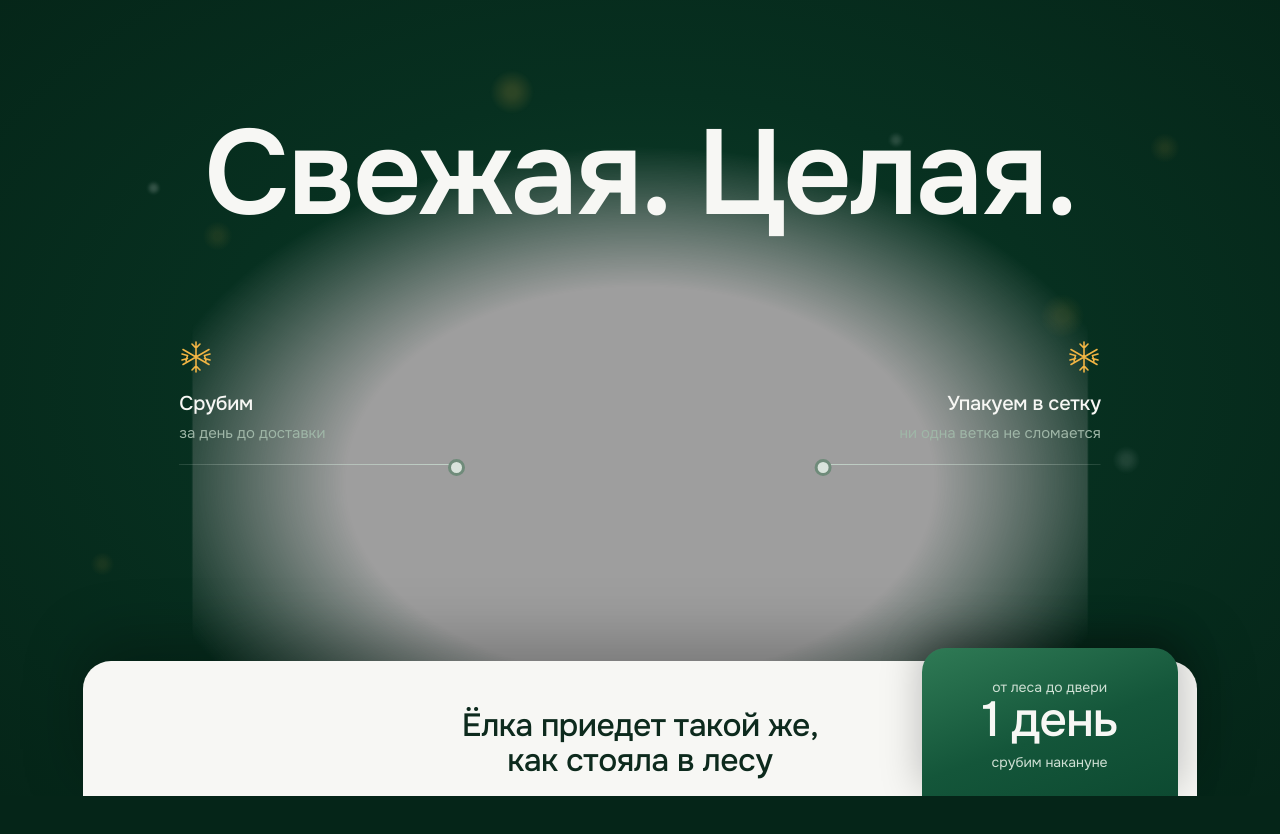
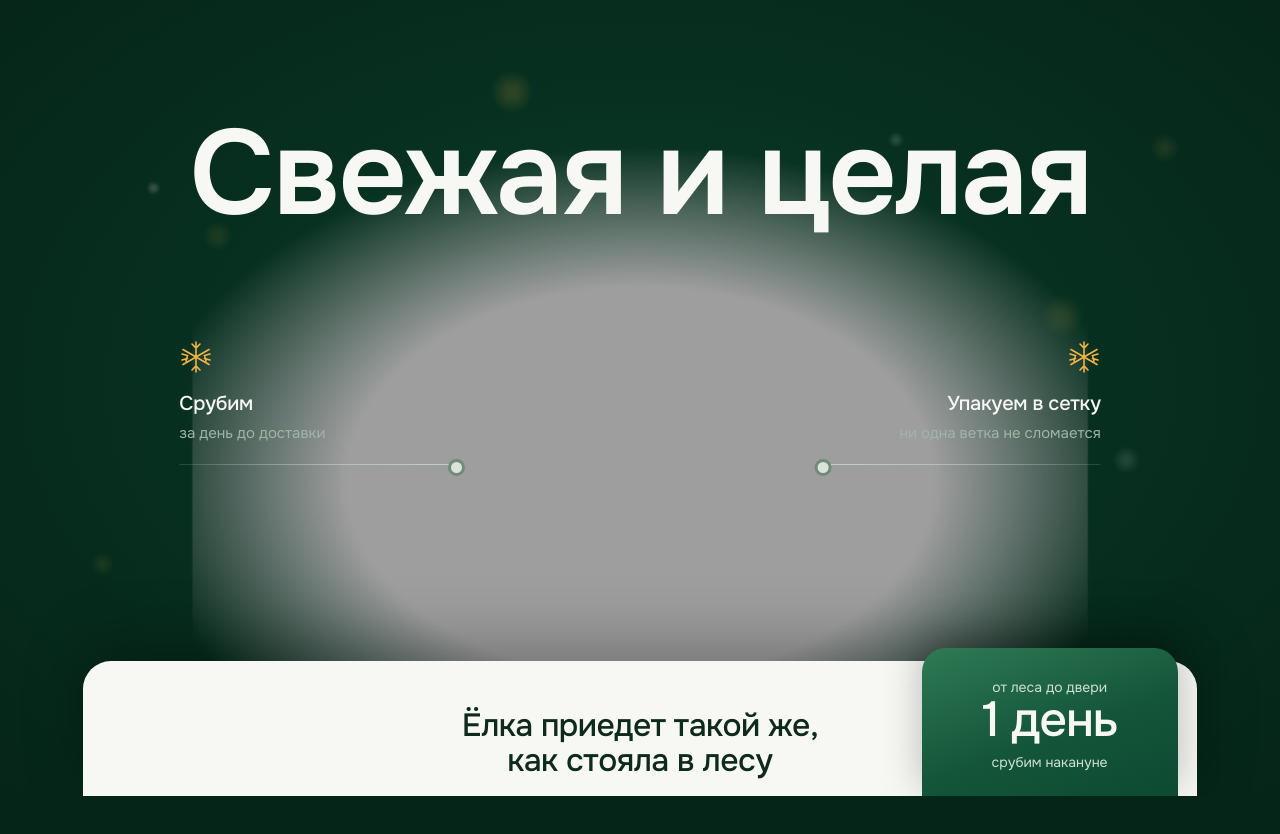
Before and after one commit to Ivanweb1/elki-wow-demo, a plain HTML site: page index.html in a window 1280 px wide. Shown: the part 804-1638 px from the top of the page. Drawn offline with nearby package versions, Linux system fonts and the light colour scheme; animation ran at ten frames a second.

Commit message:
Title without dots
Co-Authored-By: Claude Opus 5.5 <noreply@anthropic.com>

```diff
--- a/index.html
+++ b/index.html
@@ -38,7 +38,7 @@
 
     <section id="wrap" class="scene wrap">
       <div class="scene-inner">
-        <h2 class="scene-title">Свежая. Целая.</h2>
+        <h2 class="scene-title">Свежая и целая</h2>
         <canvas class="scene-canvas" id="canvas-wrap" aria-label="Ёлка упаковывается в сетку"></canvas>
         <div class="callout callout-left"><strong>Срубим</strong><small>за день до доставки</small><i></i></div>
         <div class="callout callout-right"><strong>Упакуем в сетку</strong><small>ни одна ветка не сломается</small><i></i></div>
```
